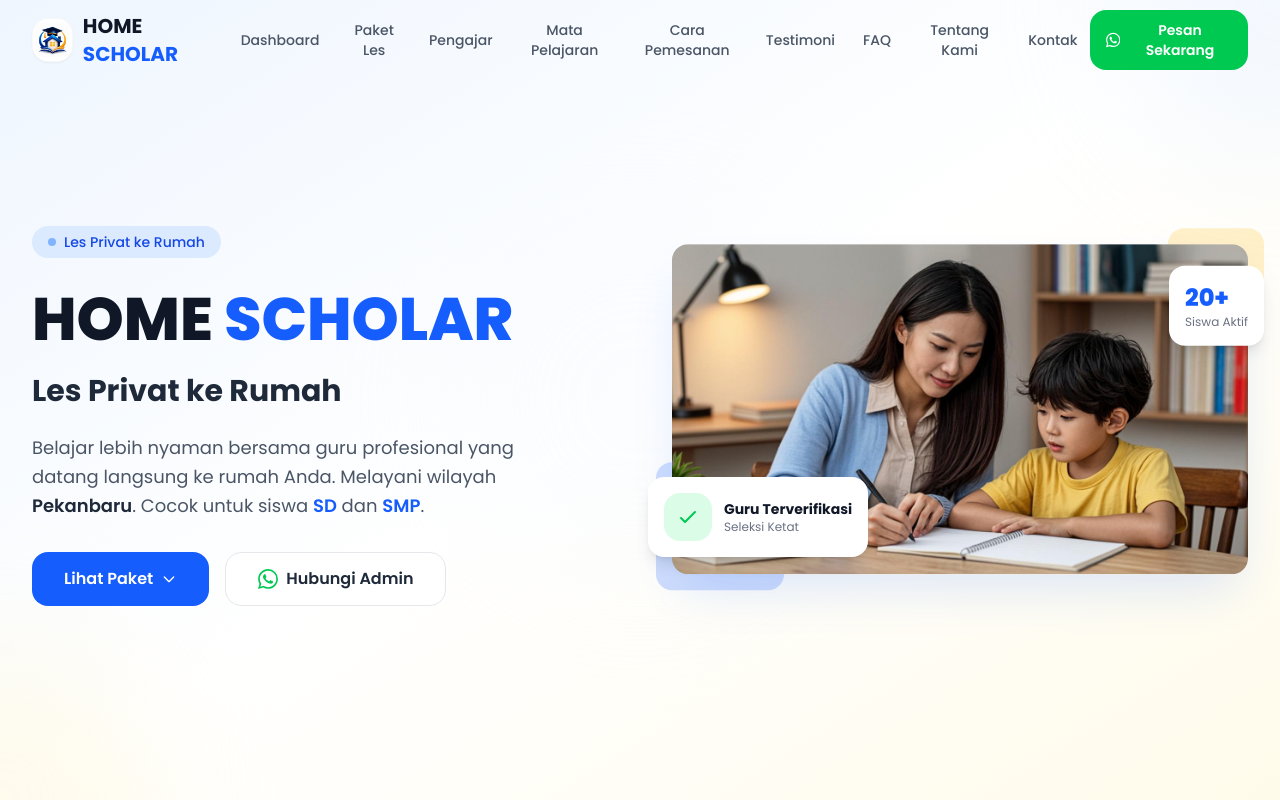
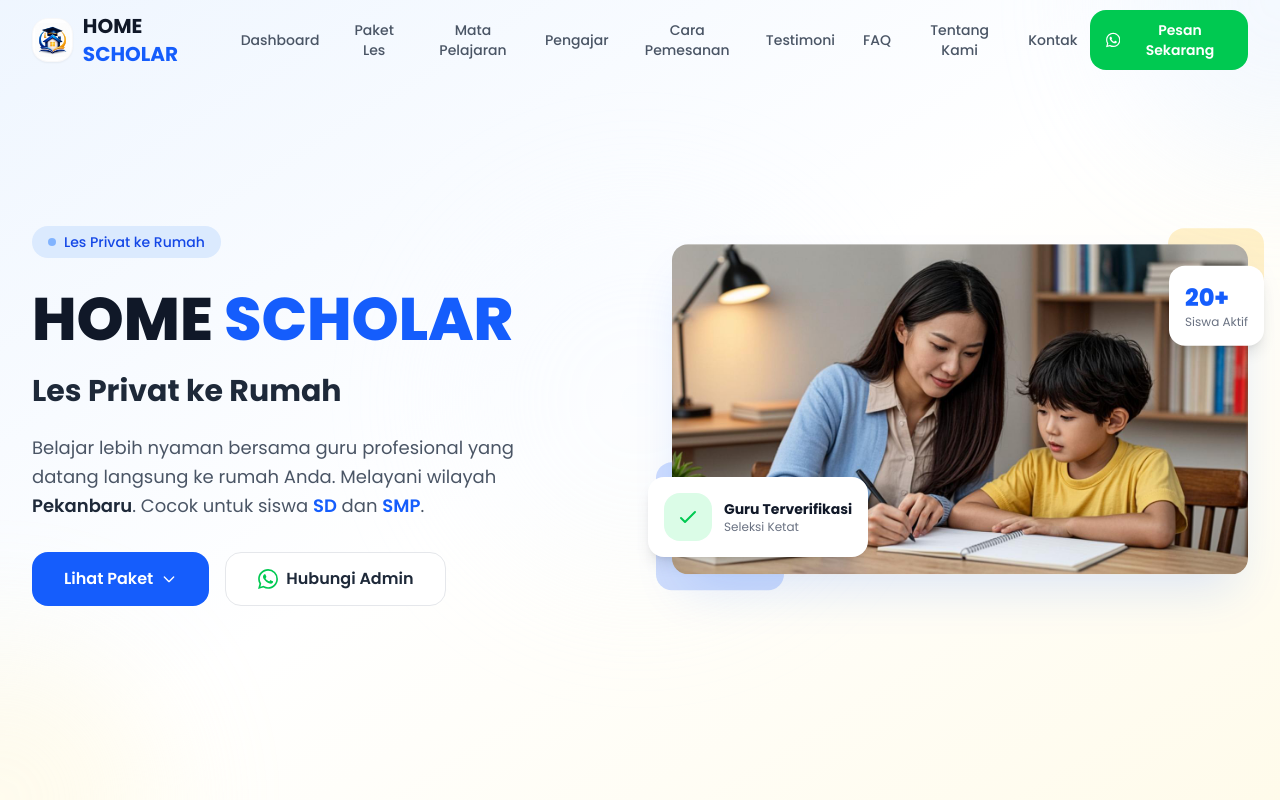
Before and after one commit to riski2005saputra-stack/HOME.SCHOLAR, a Next.js app: page / in a window 1280 px wide. Shown: the top 800 px of the page. Built offline with nearby package versions, Linux system fonts and the light colour scheme.

Commit message:
Swap order: Place Mata Pelajaran above Pengajar section

```diff
--- a/src/app/page.tsx
+++ b/src/app/page.tsx
@@ -31,8 +31,8 @@ export default function Home() {
         <HeroSection />
         <KeunggulanSection />
         <PaketLesSection onOpenBooking={handleOpenBooking} />
+        <MapelSection />
         <PengajarSection />
-        <MapelSection />
         <CaraPemesananSection />
         <TestimoniSection />
         <FAQSection />
--- a/src/components/sections/Footer.tsx
+++ b/src/components/sections/Footer.tsx
@@ -7,8 +7,8 @@ const WHATSAPP_URL = 'https://wa.me/6282173354073?text=Halo%20Admin%20HOME%20SCH
 const quickLinks = [
   { label: 'Dashboard', href: '#dashboard' },
   { label: 'Paket Les', href: '#paket' },
+  { label: 'Mata Pelajaran', href: '#mapel' },
   { label: 'Pengajar', href: '#pengajar' },
-  { label: 'Mata Pelajaran', href: '#mapel' },
   { label: 'Cara Pemesanan', href: '#pemesanan' },
   { label: 'Testimoni', href: '#testimoni' },
   { label: 'FAQ', href: '#faq' },
--- a/src/components/sections/Navbar.tsx
+++ b/src/components/sections/Navbar.tsx
@@ -10,8 +10,8 @@ const WHATSAPP_URL = 'https://wa.me/6282173354073?text=Halo%20Admin%20HOME%20SCH
 const navItems = [
   { label: 'Dashboard', href: '#dashboard' },
   { label: 'Paket Les', href: '#paket' },
+  { label: 'Mata Pelajaran', href: '#mapel' },
   { label: 'Pengajar', href: '#pengajar' },
-  { label: 'Mata Pelajaran', href: '#mapel' },
   { label: 'Cara Pemesanan', href: '#pemesanan' },
   { label: 'Testimoni', href: '#testimoni' },
   { label: 'FAQ', href: '#faq' },
```
